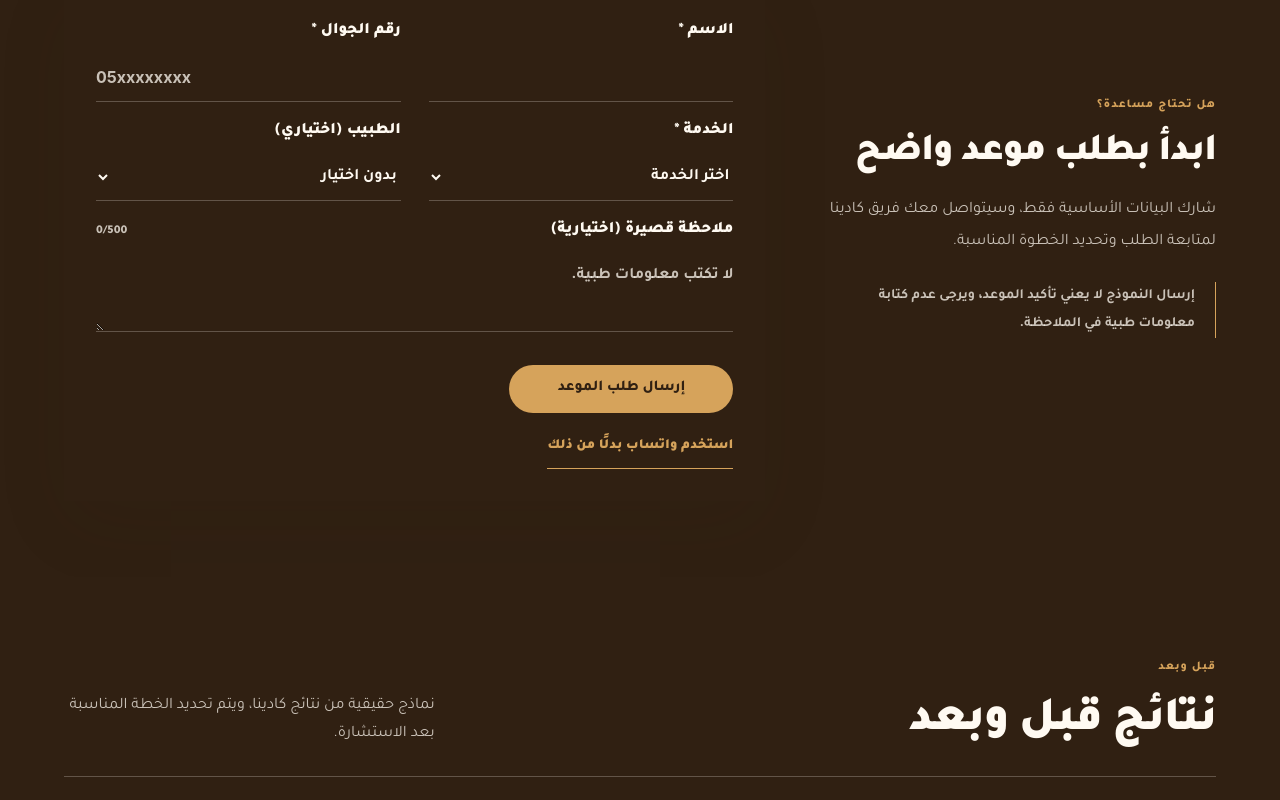
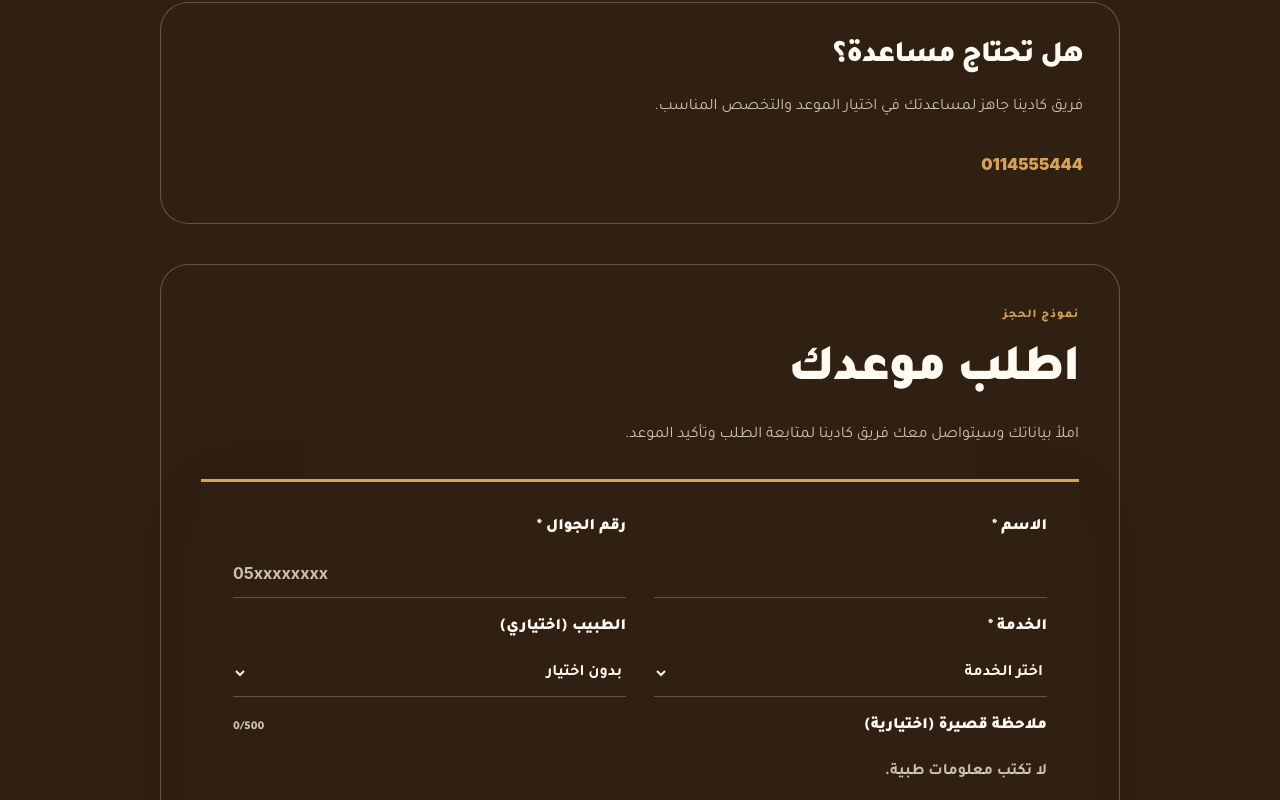
Before and after one commit to mohmmed5205/kadina1, a React (Vite) app in the folder kadina/: page /ar/ in a window 1280 px wide. Shown: the part 4500-5300 px from the top of the page. Built offline with nearby package versions, Linux system fonts and the light colour scheme.

Commit message:
Match home help and booking blocks to Symphony reference

```diff
--- a/kadina/src/components/home/HomeBookingSection.jsx
+++ b/kadina/src/components/home/HomeBookingSection.jsx
@@ -1,26 +1,43 @@
 import { useOutletContext } from "react-router-dom";
 import BookingForm from "../booking/BookingForm";
 import { SOURCE_SECTIONS } from "../../utils/analytics";
+import { getContactItems } from "../../data/contact";
 
 export default function HomeBookingSection() {
   const { lang } = useOutletContext();
+  const phone = getContactItems(lang)[0];
 
   return (
-    <section className="home-booking ds-section overflow-hidden bg-[var(--color-surface-muted)]" id="booking" aria-labelledby="home-booking-title">
-      <div className="ds-container grid gap-7 lg:grid-cols-[minmax(0,.72fr)_minmax(0,1.28fr)] lg:items-start lg:gap-14">
-        <div className="max-w-xl lg:sticky lg:top-28">
-          <p className="section-title-eyebrow">{lang === "ar" ? "هل تحتاج مساعدة؟" : "Need help choosing?"}</p>
-          <h2 className="mt-5 text-[clamp(1.75rem,3vw,2.5rem)] font-black leading-[1] tracking-[-.045em] text-[var(--color-heading)]" id="home-booking-title">
-            {lang === "ar" ? "ابدأ بطلب موعد واضح" : "Start with a clear appointment request"}
+    <section className="border-b border-[var(--color-border)] bg-[var(--color-surface)] py-16 sm:py-20 lg:py-24" id="booking" aria-labelledby="home-booking-title">
+      <div className="ds-container !max-w-5xl">
+        <div className="rounded-[1.75rem] border border-[var(--color-border-strong)] bg-[var(--color-surface-raised)] p-7 sm:p-9">
+          <h2 className="text-2xl font-black text-[var(--color-heading)] sm:text-3xl">
+            {lang === "ar" ? "هل تحتاج مساعدة؟" : "Need help?"}
           </h2>
-          <p className="mt-5 max-w-lg text-base leading-8 text-[var(--color-text-muted)] sm:text-base lg:leading-8">
-            {lang === "ar" ? "شارك البيانات الأساسية فقط، وسيتواصل معك فريق كادينا لمتابعة الطلب وتحديد الخطوة المناسبة." : "Share only the essential details. The Kadina team will contact you to follow up and help determine the appropriate next step."}
+          <p className="mt-4 max-w-2xl text-base leading-8 text-[var(--color-text-muted)]">
+            {lang === "ar"
+              ? "فريق كادينا جاهز لمساعدتك في اختيار الموعد والتخصص المناسب."
+              : "The Kadina team is ready to help you choose the right appointment and specialty."}
           </p>
-          <p className="mt-6 border-s border-[var(--color-accent-strong)] ps-5 text-sm font-bold leading-7 text-[var(--color-text-muted)]">
-            {lang === "ar" ? "إرسال النموذج لا يعني تأكيد الموعد، ويرجى عدم كتابة معلومات طبية في الملاحظة." : "Submitting the form does not confirm an appointment. Please do not include medical information in the note."}
+          <a className="mt-5 inline-flex min-h-11 items-center font-black text-[var(--color-accent)]" href={phone.href} dir="ltr">
+            {phone.value}
+          </a>
+        </div>
+
+        <div className="mt-10 rounded-[1.75rem] border border-[var(--color-border-strong)] bg-[var(--color-surface-raised)] p-5 sm:p-8 lg:p-10">
+          <p className="section-title-eyebrow">{lang === "ar" ? "نموذج الحجز" : "Booking form"}</p>
+          <h2 className="mt-4 text-[clamp(2rem,4vw,3.25rem)] font-black leading-[1.2] text-[var(--color-heading)]" id="home-booking-title">
+            {lang === "ar" ? "اطلب موعدك" : "Request an appointment"}
+          </h2>
+          <p className="mt-4 max-w-2xl text-base leading-8 text-[var(--color-text-muted)]">
+            {lang === "ar"
+              ? "املأ بياناتك وسيتواصل معك فريق كادينا لمتابعة الطلب وتأكيد الموعد."
+              : "Share your details and the Kadina team will contact you to follow up and confirm the appointment."}
           </p>
+          <div className="mt-7">
+            <BookingForm idPrefix="home-booking" sourceSection={SOURCE_SECTIONS.HOME_BOOKING} />
+          </div>
         </div>
-        <BookingForm idPrefix="home-booking" sourceSection={SOURCE_SECTIONS.HOME_BOOKING} />
       </div>
     </section>
   );
```
